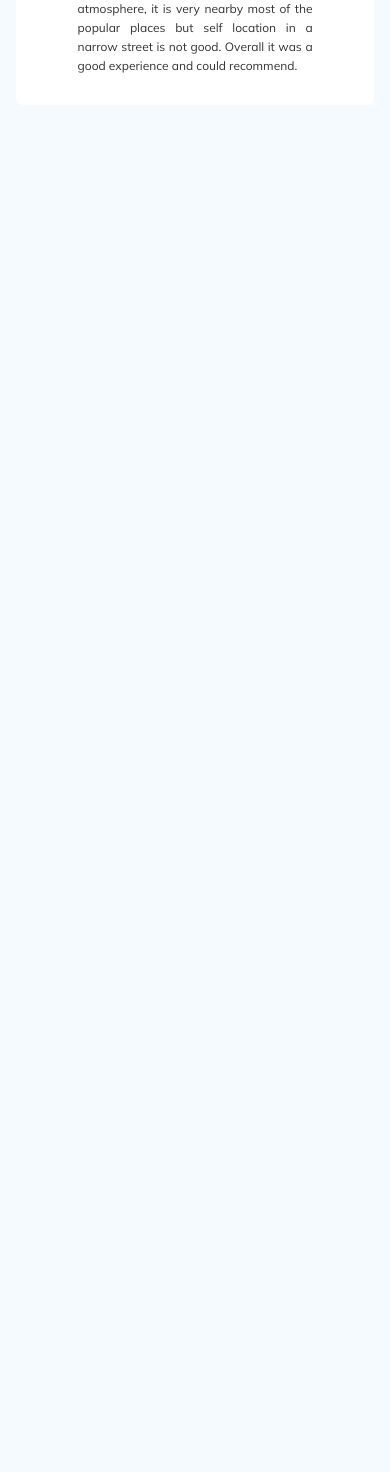
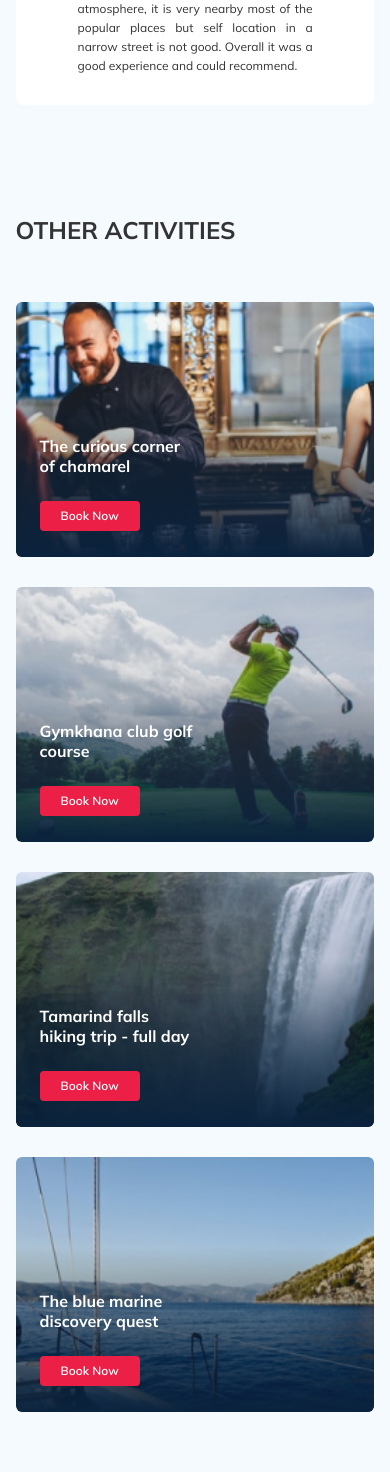
Before and after one commit to Jorine11/tour-plan, a PHP site: page / in a window 390 px wide. Shown: the part 1810-3282 px from the top of the page. Before the commit the page ends 1883 px from the top, so only its background shows below. Run offline with PHP 8.4, Linux system fonts and the light colour scheme; some libraries are stand-ins or nearby versions.

Commit message:
create: added block activities, response

```diff
--- a/css/style.css
+++ b/css/style.css
@@ -742,6 +742,101 @@ button {
   display: flex;
 }
 
+.activities {
+  padding: 60px 0 100px 0;
+}
+
+.activities-title {
+  margin: 0;
+  font-style: normal;
+  font-weight: bold;
+  font-size: 24px;
+  line-height: 30px;
+  text-transform: uppercase;
+  margin-bottom: 57px;
+}
+
+.activities-cards {
+  display: -webkit-box;
+  display: -ms-flexbox;
+  display: flex;
+  -webkit-box-pack: justify;
+      -ms-flex-pack: justify;
+          justify-content: space-between;
+}
+
+.activities-cards__item {
+  width: 255px;
+  height: 255px;
+  position: relative;
+  display: -webkit-box;
+  display: -ms-flexbox;
+  display: flex;
+  -webkit-box-orient: vertical;
+  -webkit-box-direction: normal;
+      -ms-flex-direction: column;
+          flex-direction: column;
+  -webkit-box-pack: end;
+      -ms-flex-pack: end;
+          justify-content: flex-end;
+  -webkit-box-align: start;
+      -ms-flex-align: start;
+          align-items: flex-start;
+  padding-left: 24px;
+  padding-bottom: 26px;
+  border-radius: 6px;
+  overflow: hidden;
+}
+
+.activities-cards__item::before {
+  content: '';
+  position: absolute;
+  left: 0;
+  top: 0;
+  right: 0;
+  bottom: 0;
+  background: linear-gradient(179.83deg, rgba(196, 196, 196, 0) 35.34%, #0A223D 99.85%);
+  z-index: -1;
+  border-radius: 6px;
+}
+
+.activities-card__img {
+  width: 100%;
+  height: 100%;
+  position: absolute;
+  -o-object-fit: cover;
+     object-fit: cover;
+  left: 0;
+  top: 0;
+  right: 0;
+  bottom: 0;
+  z-index: -2;
+}
+
+.activities-card__title {
+  width: 160px;
+  margin: 0;
+  font-style: normal;
+  font-weight: bold;
+  font-size: 16px;
+  line-height: 20px;
+  color: #fff;
+  margin-bottom: 25px;
+}
+
+.activities-card__button {
+  font-style: normal;
+  font-weight: 600;
+  font-size: 12px;
+  line-height: 16px;
+  width: 100px;
+  min-height: 30px;
+  color: #fff;
+  background: #EC1F46;
+  border-radius: 4px;
+  border: none;
+}
+
 /*! normalize.css v8.0.1 | MIT License | github.com/necolas/normalize.css */
 /* Document
    ========================================================================== */
@@ -1096,6 +1191,10 @@ template {
     height: 100%;
     width: 100%;
   }
+  .activities-cards__item {
+    width: 230px;
+    height: 230px;
+  }
 }
 
 @media (max-width: 992px) {
@@ -1189,6 +1288,15 @@ template {
   }
   .review__button--next {
     right: 2px;
+  }
+  .activities-cards {
+    -ms-flex-wrap: wrap;
+        flex-wrap: wrap;
+    gap: 20px;
+  }
+  .activities-cards__item {
+    width: 339px;
+    height: 255px;
   }
 }
 
@@ -1301,6 +1409,13 @@ template {
             transform: translate(50%, 0);
     margin-right: -85px;
   }
+  .activities-cards {
+    gap: 10px;
+  }
+  .activities-cards__item {
+    width: 49%;
+    height: 230px;
+  }
 }
 
 @media (max-width: 578px) {
@@ -1342,6 +1457,19 @@ template {
   }
   .review-text {
     width: 100%;
+  }
+  .activities {
+    padding: 40px 0 60px 0;
+  }
+  .activities-cards {
+    gap: 10px;
+  }
+  .activities-cards__item {
+    width: 100%;
+    height: 255px;
+  }
+  .activities-cards__item:not(:last-child) {
+    margin-bottom: 20px;
   }
 }
 
--- a/index.html
+++ b/index.html
@@ -341,13 +341,63 @@
         </div>
       </div>
     </section>
+    <section class="activities">
+      <div class="container">
+        <h2 class="activities-title">Other Activities</h2>
+        <div class="activities-cards">
+          <div class="activities-cards__item">
+            <img
+              src="img/chamarel.jpg"
+              alt="The curious corner of chamarel"
+              class="activities-card__img"
+            />
+            <h3 class="activities-card__title">
+              The curious corner of chamarel
+            </h3>
+            <button class="activities-card__button">Book Now</button>
+          </div>
+          <div class="activities-cards__item">
+            <img
+              src="img/golf.jpg"
+              alt="Gymkhana club golf course"
+              class="activities-card__img"
+            />
+            <h3 class="activities-card__title">Gymkhana club golf course</h3>
+            <button class="activities-card__button">Book Now</button>
+          </div>
+          <div class="activities-cards__item">
+            <img
+              src="img/falls.jpg"
+              alt="Tamarind falls hiking trip - full day"
+              class="activities-card__img"
+            />
+            <h3 class="activities-card__title">
+              Tamarind falls hiking trip - full day
+            </h3>
+            <button class="activities-card__button">Book Now</button>
+          </div>
+          <div class="activities-cards__item">
+            <img
+              src="img/discovery.jpg"
+              alt="The blue marine discovery quest"
+              class="activities-card__img"
+            />
+            <h3 class="activities-card__title">
+              The blue marine discovery quest
+            </h3>
+            <button class="activities-card__button">Book Now</button>
+          </div>
+        </div>
+      </div>
+      <!-- /.container -->
+    </section>
     <script
       src="https://api-maps.yandex.ru/2.1/?apikey=9bb85ab4-cdf2-426d-b1df-69af474a8748&lang=ru_RU"
       type="text/javascript"
     ></script>
     <script src="https://ajax.googleapis.com/ajax/libs/jquery/3.2.1/jquery.min.js"></script>
     <script src="js/swiper-bundle.min.js"></script>
+    <script src="js/parallax.min.js"></script>
     <script src="js/main.js"></script>
-    <script src="js/parallax.min.js"></script>
   </body>
 </html>
--- a/sass/_media.sass
+++ b/sass/_media.sass
@@ -6,6 +6,11 @@
   .slide-img
     height: 100%
     width: 100%
+  .activities
+    &-cards
+      &__item
+        width: 230px
+        height: 230px
 @media (max-width: 992px)
   .container
     max-width: 700px
@@ -73,6 +78,13 @@
         left: 0
       &--next
         right: 2px
+  .activities
+    &-cards
+      flex-wrap: wrap
+      gap: 20px
+      &__item
+        width: 339px
+        height: 255px
 @media (max-width: 768px)
   .container
     max-width: 576px
@@ -146,6 +158,12 @@
         right: 50%
         transform: translate(50%, 0)
         margin-right: -85px
+  .activities
+    &-cards
+      gap: 10px
+      &__item
+        width: 49%
+        height: 230px
 @media (max-width: 578px)
   .hotel
     padding-top: 5px
@@ -173,6 +191,15 @@
         width: 100%
     &-text
       width: 100%
+  .activities
+    padding: 40px 0 60px 0
+    &-cards
+      gap: 10px
+      &__item
+        width: 100%
+        height: 255px
+        &:not(:last-child)
+          margin-bottom: 20px
 
 @media (max-width: 480px)
   .navbar
--- /dev/null
+++ b/sass/blocks/_activities.sass
@@ -0,0 +1,66 @@
+.activities
+  padding: 60px 0 100px 0
+  &-title
+    margin: 0
+    font-style: normal
+    font-weight: bold
+    font-size: 24px
+    line-height: 30px
+    text-transform: uppercase
+    margin-bottom: 57px
+  &-cards
+    display: flex
+    justify-content: space-between
+    &__item
+      width: 255px
+      height: 255px
+      position: relative
+      display: flex
+      flex-direction: column
+      justify-content: flex-end
+      align-items: flex-start
+      padding-left: 24px
+      padding-bottom: 26px
+      border-radius: 6px
+      overflow: hidden
+      &::before
+        content: ''
+        position: absolute
+        left: 0
+        top: 0
+        right: 0
+        bottom: 0
+        background: linear-gradient(179.83deg, rgba(196, 196, 196, 0) 35.34%, #0A223D 99.85%)
+        z-index: -1
+        border-radius: 6px
+  &-card
+    &__img
+      width: 100%
+      height: 100%
+      position: absolute
+      object-fit: cover
+      left: 0
+      top: 0
+      right: 0
+      bottom: 0
+      z-index: -2
+    &__title
+      width: 160px
+      margin: 0
+      font-style: normal
+      font-weight: bold
+      font-size: 16px
+      line-height: 20px
+      color: $light
+      margin-bottom: 25px
+    &__button
+      font-style: normal
+      font-weight: 600
+      font-size: 12px
+      line-height: 16px
+      width: 100px
+      min-height: 30px
+      color: $light
+      background: $primary
+      border-radius: 4px
+      border: none
--- a/sass/style.sass
+++ b/sass/style.sass
@@ -5,5 +5,6 @@
 @import 'blocks/hotel'
 @import 'blocks/newsletter'
 @import 'blocks/review'
+@import 'blocks/activities'
 @import 'normalize'
 @import 'media'
```
Also changed, not shown: img/chamarel.jpg (added), img/discovery.jpg (added), img/falls.jpg (added), img/golf.jpg (added), 1 other file.
